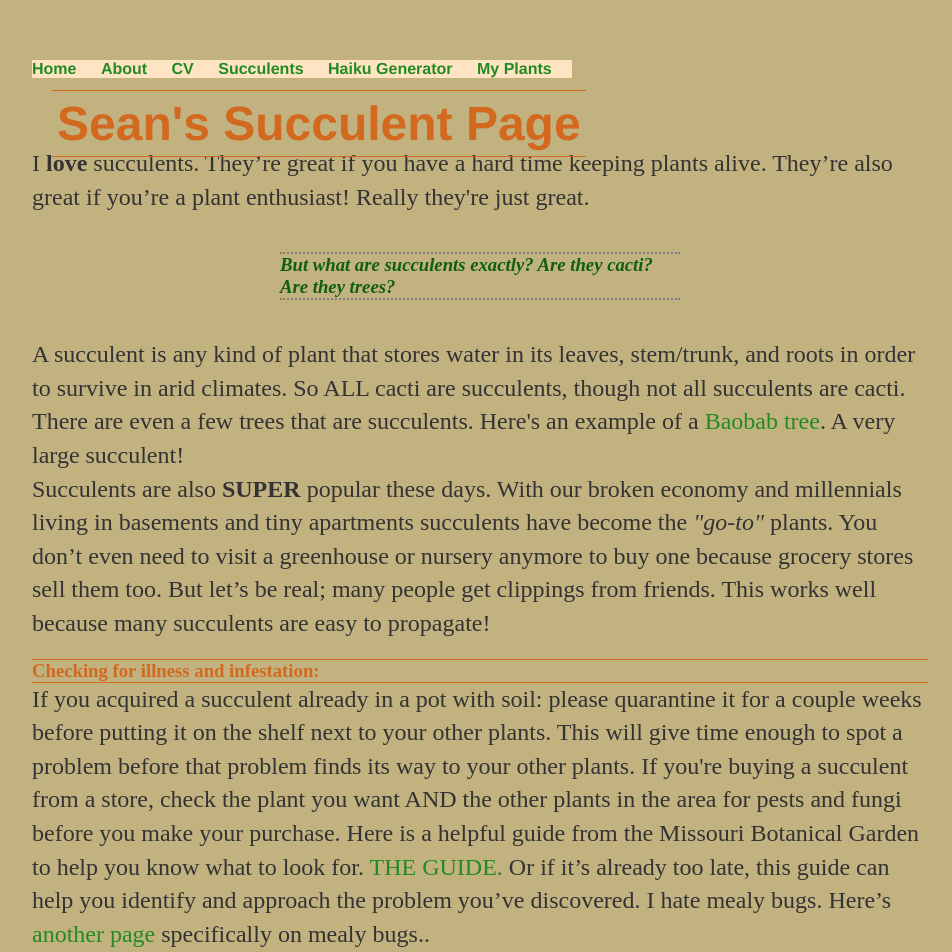
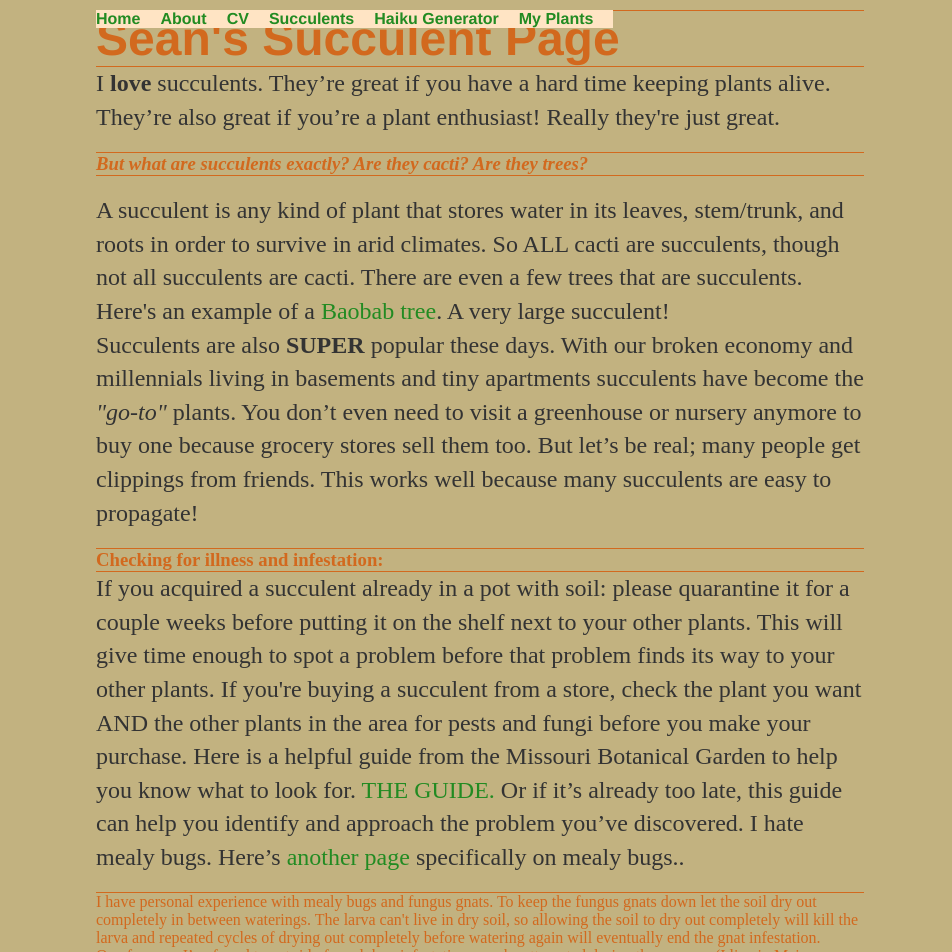
Before and after one commit to SeanEFletcher/SeanEFletcher.github.io, a Jekyll site: the page plants/index.html, which Jekyll copies as it is, in a window 1280 px wide. Shown: the top 952 px of the page, without its empty margins (160-1112 px from the left). Built offline with Jekyll 4.4.1, drawn with Linux system fonts in a browser that asks for light colours.

Commit message:
Update succulents.css

```diff
--- a/css/succulents.css
+++ b/css/succulents.css
@@ -5,17 +5,13 @@
 }
 
 body {
-    margin: 60px auto;
-    width: 70%;
     background-color: #c2b280;
+    margin: 10px 20%;
 }
 
-.intro {
-    background-color: #c2b280;
-}
-
-h1 {
-    width: fit-content;
+h1 .title {
+    color: chocolate;
+    width: 400px;
     margin: auto;
     display: block;
     position: relative;
@@ -24,7 +20,7 @@ h1 {
     margin: 20px;
 }
 
-.rhetorical {
+h1 .rhetorical {
     color: rgb(15, 95, 15);
     border-top: 2px dotted grey;
     border-bottom: 2px dotted grey;
@@ -78,7 +74,7 @@ nav ul, footer ul {
     background-color: bisque;
 }
 nav ul li, footer ul li {
-    display: inline;
+    float: left;
     margin-right: 20px;
 }
 a {
```
